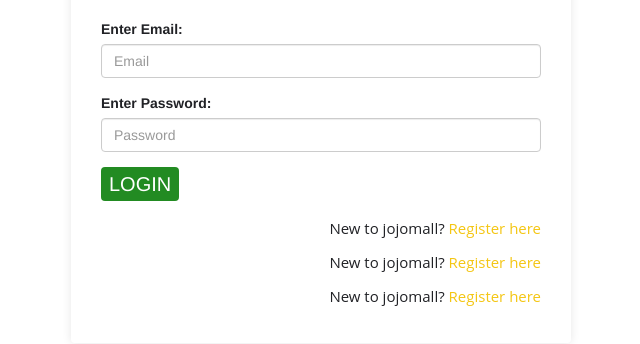
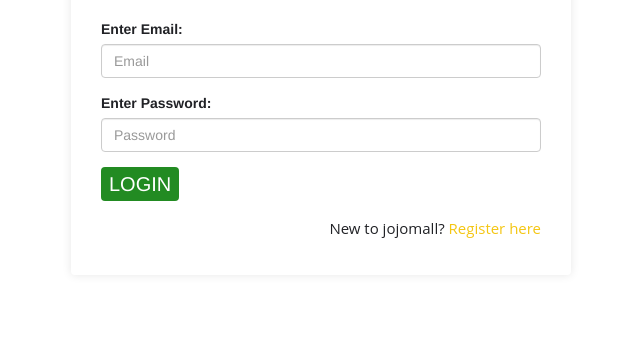
Before and after one commit to joeljojo/Jewelery, a plain HTML site: page login.html in a window 1280 px wide. Shown: the part 76-420 px from the top of the page, without its empty margins (319-959 px from the left). Drawn offline with Linux system fonts and the light colour scheme.

```diff
--- a/login.html
+++ b/login.html
@@ -47,11 +47,6 @@
             <div class="login-reg">
                 <p>New to jojomall?<a href="register.html"> Register here</a></p>
             </div>
-            <div class="login-reg">
-                <p>New to jojomall?<a href="register.html"> Register here</a></p>
-            </div>
-            <div class="login-reg">
-                <p>New to jojomall?<a href="register.html"> Register here</a></p>
             </div>
 
 
```
